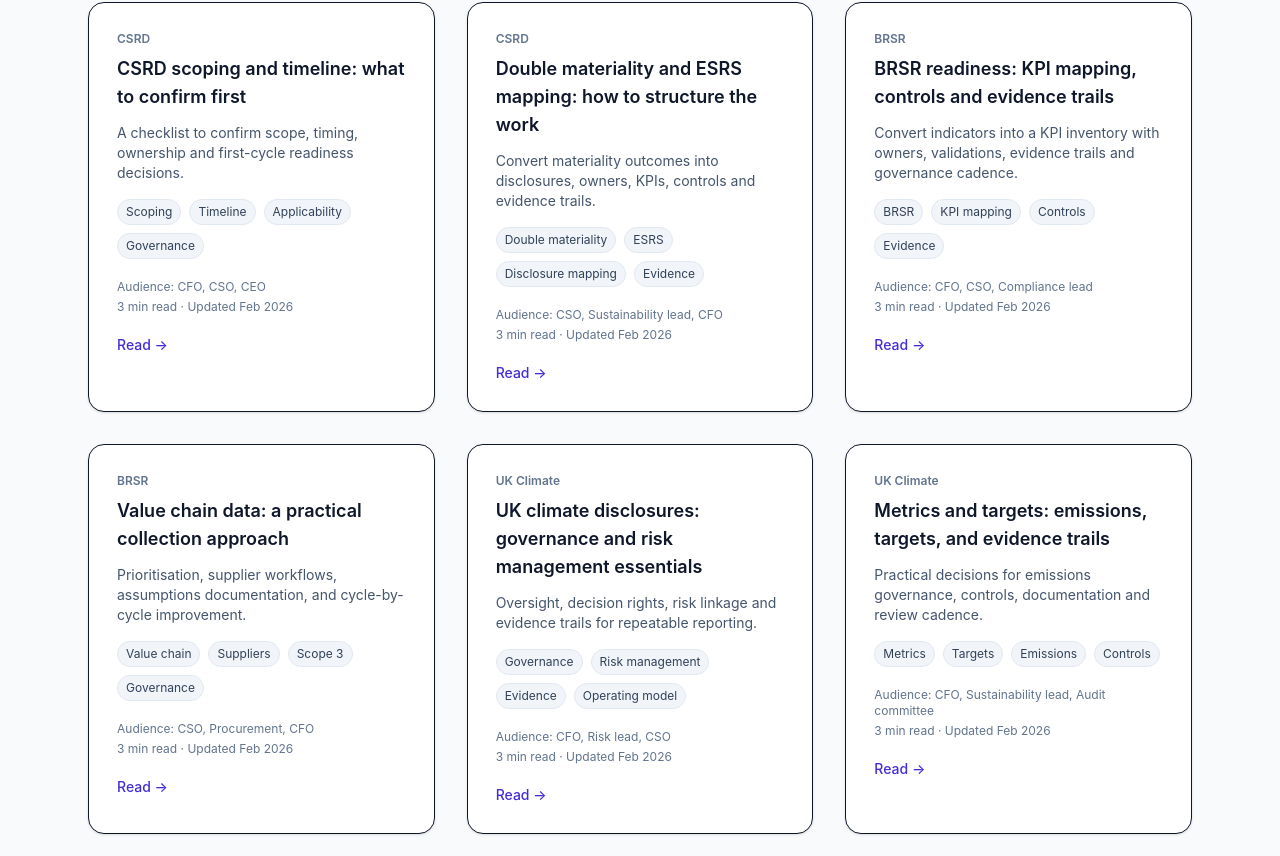
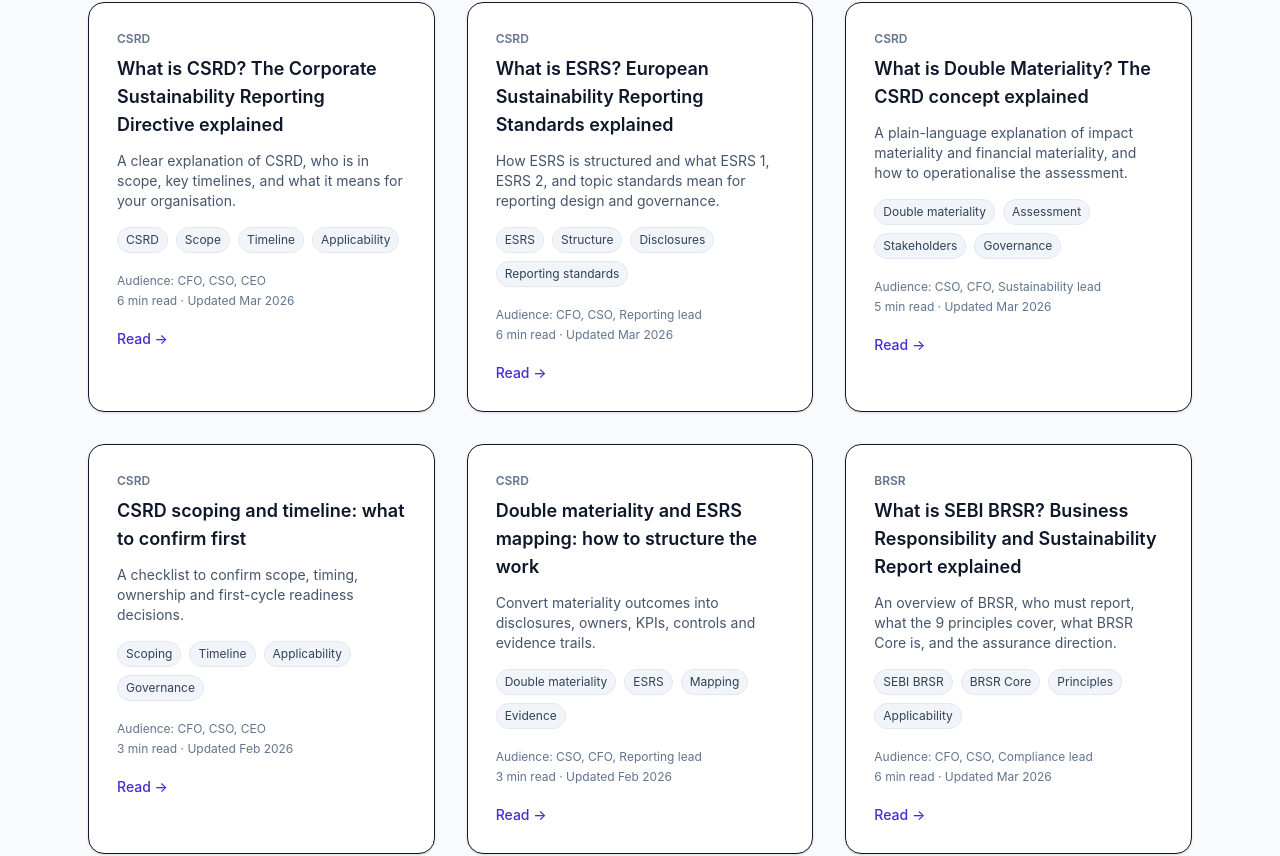
Before and after one commit to tejasdhabalia/esg-consult, a Next.js app: page /regulatory-hub in a window 1280 px wide. Shown: the part 1159-2015 px from the top of the page. Built offline with nearby package versions, Linux system fonts and the light colour scheme; no server answers.

Commit message:
gated content updated

```diff
--- a/src/app/insights/page.tsx
+++ b/src/app/insights/page.tsx
@@ -6,7 +6,7 @@ import { absUrl } from "@/lib/url";
 export const metadata = {
   title: `Insights | ${site.legalName}`,
   description:
-    "Searchable insights covering ESG readiness and marketing automation. Practical guides for leaders building governance, evidence trails, and measurable systems.",
+    "Searchable insights across ESG readiness and marketing automation. Practical guides, checklists, and tools for leaders who want governed execution and measurable outcomes.",
   alternates: { canonical: absUrl("/insights") },
 };
 
@@ -34,6 +34,28 @@ export default function InsightsPage() {
       readTime: "3 min read",
       updated: "Feb 2026",
     },
+    {
+      slug: "crm-governance-checklist",
+      category: "Marketing",
+      title: "The CRM Governance SOP Template",
+      summary:
+        "A practitioner checklist for teams who are done with dirty data, broken dashboards, and pipeline numbers that do not match reality.",
+      topics: ["CRM governance", "Data quality", "Definitions", "Change control"],
+      audience: "RevOps, Sales Ops, Marketing Ops, CIO",
+      readTime: "5 min read",
+      updated: "Mar 2026",
+    },
+    {
+      slug: "leaky-funnel-audit",
+      category: "Marketing",
+      title: "Leaky Funnel Audit Tool",
+      summary:
+        "An interactive audit to quantify funnel leakage and identify the highest-impact levers across MQL, SQL, win rate, and deal size.",
+      topics: ["Funnel audit", "Conversion", "Pipeline", "Lead quality"],
+      audience: "CMO, CRO, RevOps, CEO",
+      readTime: "Interactive tool",
+      updated: "Mar 2026",
+    },
   ];
 
   const itemListSchema = {
@@ -52,7 +74,7 @@ export default function InsightsPage() {
     <div>
       <PageHero
         title="Insights"
-        subtitle="Practical guides for leaders building ESG readiness and revenue visibility. Designed for decision-making, governance, and repeatable execution."
+        subtitle="Practical guides and tools for leaders building ESG readiness and revenue visibility. Designed for decision-making, governance, and repeatable execution."
         primaryAction={{ label: "Explore services", href: "/services" }}
         secondaryAction={{ label: "Talk to us", href: "/contact" }}
         imageSrc="/hero/insights.jpg"
--- a/src/app/regulatory-hub/page.tsx
+++ b/src/app/regulatory-hub/page.tsx
@@ -7,17 +7,54 @@ import { absUrl } from "@/lib/url";
 export const metadata = {
   title: `Regulatory hub | ${site.legalName}`,
   description:
-    "Searchable regulatory hub with practical guides for CSRD and ESRS, SEBI BRSR, and UK climate reporting. Built for leaders who need governance, evidence trails and repeatable reporting workflows.",
+    "Searchable regulatory hub with practical guides for CSRD and ESRS, SEBI BRSR, and UK climate reporting. Built for leaders who need scoping clarity, governance, evidence trails, and repeatable reporting workflows.",
   alternates: { canonical: absUrl("/regulatory-hub") },
 };
 
 export default function RegulatoryHubPage() {
   const items: RegulatoryContentItem[] = [
+    // CSRD foundations
+    {
+      slug: "what-is-csrd",
+      category: "CSRD",
+      title: "What is CSRD? The Corporate Sustainability Reporting Directive explained",
+      summary:
+        "A clear explanation of CSRD, who is in scope, key timelines, and what it means for your organisation.",
+      topics: ["CSRD", "Scope", "Timeline", "Applicability"],
+      audience: "CFO, CSO, CEO",
+      readTime: "6 min read",
+      updated: "Mar 2026",
+    },
+    {
+      slug: "what-is-esrs",
+      category: "CSRD",
+      title: "What is ESRS? European Sustainability Reporting Standards explained",
+      summary:
+        "How ESRS is structured and what ESRS 1, ESRS 2, and topic standards mean for reporting design and governance.",
+      topics: ["ESRS", "Structure", "Disclosures", "Reporting standards"],
+      audience: "CFO, CSO, Reporting lead",
+      readTime: "6 min read",
+      updated: "Mar 2026",
+    },
+    {
+      slug: "what-is-double-materiality",
+      category: "CSRD",
+      title: "What is Double Materiality? The CSRD concept explained",
+      summary:
+        "A plain-language explanation of impact materiality and financial materiality, and how to operationalise the assessment.",
+      topics: ["Double materiality", "Assessment", "Stakeholders", "Governance"],
+      audience: "CSO, CFO, Sustainability lead",
+      readTime: "5 min read",
+      updated: "Mar 2026",
+    },
+
+    // CSRD execution guides
     {
       slug: "csrd-in-scope-and-timeline",
       category: "CSRD",
       title: "CSRD scoping and timeline: what to confirm first",
-      summary: "A checklist to confirm scope, timing, ownership and first-cycle readiness decisions.",
+      summary:
+        "A checklist to confirm scope, timing, ownership and first-cycle readiness decisions.",
       topics: ["Scoping", "Timeline", "Applicability", "Governance"],
       audience: "CFO, CSO, CEO",
       readTime: "3 min read",
@@ -27,17 +64,34 @@ export default function RegulatoryHubPage() {
       slug: "csrd-double-materiality-and-esrs-mapping",
       category: "CSRD",
       title: "Double materiality and ESRS mapping: how to structure the work",
-      summary: "Convert materiality outcomes into disclosures, owners, KPIs, controls and evidence trails.",
-      topics: ["Double materiality", "ESRS", "Disclosure mapping", "Evidence"],
-      audience: "CSO, Sustainability lead, CFO",
+      summary:
+        "Convert materiality outcomes into disclosures, owners, KPIs, controls and evidence trails.",
+      topics: ["Double materiality", "ESRS", "Mapping", "Evidence"],
+      audience: "CSO, CFO, Reporting lead",
       readTime: "3 min read",
       updated: "Feb 2026",
     },
+
+    // BRSR foundations
+    {
+      slug: "what-is-sebi-brsr",
+      category: "BRSR",
+      title: "What is SEBI BRSR? Business Responsibility and Sustainability Report explained",
+      summary:
+        "An overview of BRSR, who must report, what the 9 principles cover, what BRSR Core is, and the assurance direction.",
+      topics: ["SEBI BRSR", "BRSR Core", "Principles", "Applicability"],
+      audience: "CFO, CSO, Compliance lead",
+      readTime: "6 min read",
+      updated: "Mar 2026",
+    },
+
+    // BRSR execution guides
     {
       slug: "brsr-core-readiness-kpis-controls",
       category: "BRSR",
       title: "BRSR readiness: KPI mapping, controls and evidence trails",
-      summary: "Convert indicators into a KPI inventory with owners, validations, evidence trails and governance cadence.",
+      summary:
+        "Convert BRSR indicators into a KPI inventory with owners, validations, evidence trails and a governance cadence leaders can rely on.",
       topics: ["BRSR", "KPI mapping", "Controls", "Evidence"],
       audience: "CFO, CSO, Compliance lead",
       readTime: "3 min read",
@@ -47,17 +101,21 @@ export default function RegulatoryHubPage() {
       slug: "brsr-value-chain-data-collection",
       category: "BRSR",
       title: "Value chain data: a practical collection approach",
-      summary: "Prioritisation, supplier workflows, assumptions documentation, and cycle-by-cycle improvement.",
+      summary:
+        "Prioritisation, supplier workflows, assumptions documentation, and cycle-by-cycle improvement through governance.",
       topics: ["Value chain", "Suppliers", "Scope 3", "Governance"],
       audience: "CSO, Procurement, CFO",
       readTime: "3 min read",
       updated: "Feb 2026",
     },
+
+    // UK Climate guides
     {
       slug: "uk-climate-governance-and-risk-management",
       category: "UK Climate",
       title: "UK climate disclosures: governance and risk management essentials",
-      summary: "Oversight, decision rights, risk linkage and evidence trails for repeatable reporting.",
+      summary:
+        "How to structure oversight, decision rights, risk linkage, and evidence so climate disclosures remain defensible and repeatable.",
       topics: ["Governance", "Risk management", "Evidence", "Operating model"],
       audience: "CFO, Risk lead, CSO",
       readTime: "3 min read",
@@ -67,7 +125,8 @@ export default function RegulatoryHubPage() {
       slug: "uk-climate-metrics-targets-and-evidence",
       category: "UK Climate",
       title: "Metrics and targets: emissions, targets, and evidence trails",
-      summary: "Practical decisions for emissions governance, controls, documentation and review cadence.",
+      summary:
+        "Practical decisions for metrics and targets, emissions data governance, controls and evidence trails that reduce late-cycle rework.",
       topics: ["Metrics", "Targets", "Emissions", "Controls"],
       audience: "CFO, Sustainability lead, Audit committee",
       readTime: "3 min read",
```
